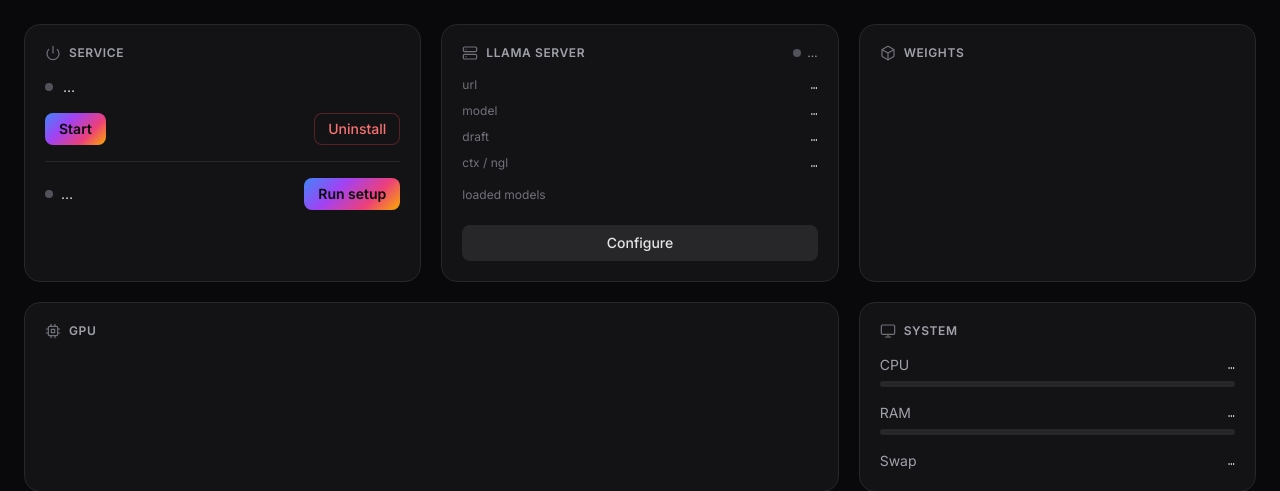
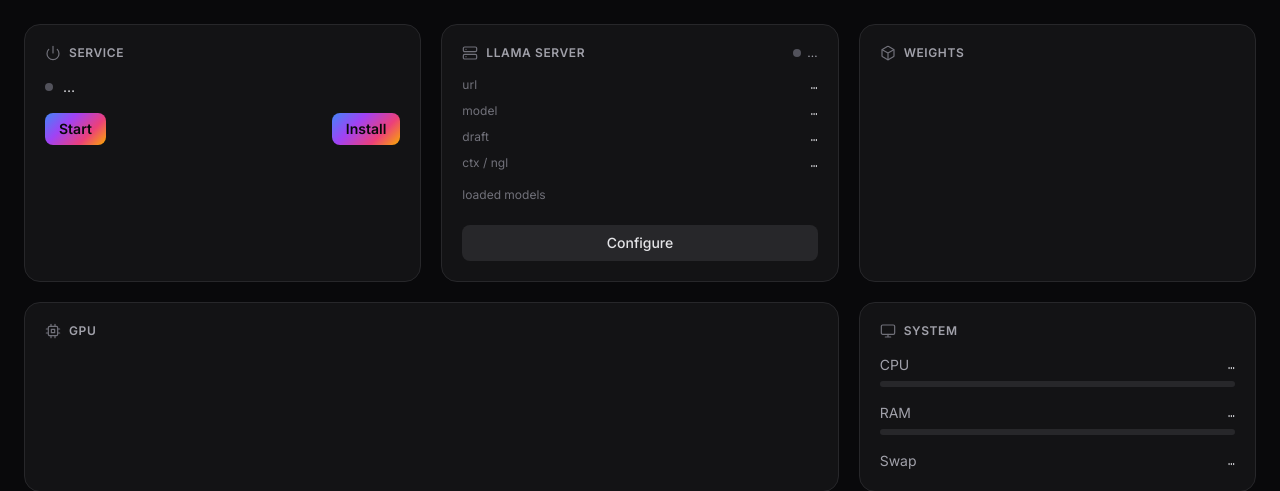
Before and after one commit to HarrisDePerceptron/llama-cpp-dflash2-qwen3.8, a FastAPI app: template web/templates/index.html in a window 1280 px wide. Shown: the part 57-548 px from the top of the page. Run offline with FastAPI, Linux system fonts and the light colour scheme; the template is opened without the code that fills it, so the values that code supplies are empty; some libraries are stand-ins or nearby versions.

Commit message:
feat: simplified install

```diff
--- a/web/templates/index.html
+++ b/web/templates/index.html
@@ -113,6 +113,9 @@ function renderStatusPill(svc, srv) {
 
 let svcDetail = null;
 let svcState = 'idle';
+let setupRunning = false;
+let uninstallRunning = false;
+let ready = false;
 
 function renderService(s) {
   const on = s.active === 'active';
@@ -125,6 +128,27 @@ function renderService(s) {
   btn.className = 'px-3.5 py-1.5 text-sm rounded-lg transition ' + (on
     ? 'font-medium bg-zinc-800 hover:bg-zinc-700 text-zinc-200'
     : 'font-semibold gemini-gradient-135 text-zinc-950 hover:opacity-90') + (busy ? ' opacity-50 cursor-not-allowed' : '');
+}
+
+function renderInstallToggle() {
+  const btn = $('install-toggle');
+  if (setupRunning) {
+    btn.textContent = 'Stop install';
+    btn.disabled = false;
+    btn.className = 'px-3.5 py-1.5 text-sm font-medium rounded-lg text-red-400 ring-1 ring-inset ring-red-500/30 hover:bg-red-500/10 transition ml-auto';
+  } else if (uninstallRunning) {
+    btn.textContent = 'Uninstalling…';
+    btn.disabled = true;
+    btn.className = 'px-3.5 py-1.5 text-sm font-medium rounded-lg text-red-400 ring-1 ring-inset ring-red-500/30 opacity-50 cursor-not-allowed transition ml-auto';
+  } else if (ready) {
+    btn.textContent = 'Uninstall';
+    btn.disabled = false;
+    btn.className = 'px-3.5 py-1.5 text-sm font-medium rounded-lg text-red-400 ring-1 ring-inset ring-red-500/30 hover:bg-red-500/10 transition ml-auto';
+  } else {
+    btn.textContent = 'Install';
+    btn.disabled = false;
+    btn.className = 'px-3.5 py-1.5 text-sm font-semibold rounded-lg gemini-gradient-135 text-zinc-950 hover:opacity-90 transition ml-auto';
+  }
 }
 
 function renderSystem(s) {
@@ -248,24 +272,12 @@ async function refresh() {
     renderSpeed(s.speed);
     renderAgents(s.agents);
     renderStatusPill(s.service, s.server);
-    const built = s.instance.built;
-    const ready = built && s.service.installed;
+    ready = s.instance.built && s.service.installed;
     const setupJob = await j('/api/jobs/setup');
+    const uninstallJob = await j('/api/jobs/uninstall');
     setupRunning = setupJob.state === 'running';
-    $('setup-dot').className = 'w-2 h-2 rounded-full ' + (setupRunning ? 'bg-amber-500 animate-pulse' : ready ? 'bg-emerald-500' : 'bg-zinc-600');
-    $('setup-state').textContent = setupRunning ? 'setup running…' : ready ? 'already set up' : 'not set up';
-    const setupBtn = $('setup-btn');
-    if (setupRunning) {
-      setupBtn.textContent = 'Stop setup';
-      setupBtn.disabled = false;
-      setupBtn.className = 'px-3.5 py-1.5 text-sm font-medium rounded-lg text-red-400 ring-1 ring-inset ring-red-500/30 hover:bg-red-500/10 transition';
-    } else {
-      setupBtn.textContent = 'Run setup';
-      setupBtn.disabled = ready;
-      setupBtn.className = 'px-3.5 py-1.5 text-sm font-semibold rounded-lg transition ' + (ready
-        ? 'bg-zinc-800 text-zinc-600 cursor-not-allowed'
-        : 'gemini-gradient-135 text-zinc-950 hover:opacity-90');
-    }
+    uninstallRunning = uninstallJob.state === 'running';
+    renderInstallToggle();
     const logs = await j('/api/logs?lines=200');
     const el = $('logs');
     el.textContent = logs.lines.join('\n');
@@ -296,7 +308,13 @@ async function svcAction(action) {
   }
 }
 
-async function uninstall() {
+async function installToggle() {
+  if (setupRunning) {
+    await post('/api/jobs/setup/stop');
+    return;
+  }
+  if (uninstallRunning) return;
+  if (ready) {
     const ok = await openConfirm({
       title: 'Uninstall the stack?',
       message: `- stops and removes the {{ unit }} systemd service
@@ -310,16 +328,8 @@ async function uninstall() {
     if (!ok) return;
     await post('/api/service/uninstall');
     openJobModal('uninstall');
-}
-
-let setupRunning = false;
-
-async function setupBtnClick() {
-  if (setupRunning) {
-    await post('/api/jobs/setup/stop');
     return;
   }
-  if ($('setup-btn').disabled) return;
   await post('/api/setup');
   openJobModal('setup');
 }
@@ -489,7 +499,7 @@ async function pollLogModal() {
 }
 
 function openJobModal(which) {
-  const titles = { setup: 'Setup', opencode: 'Configure opencode', uninstall: 'Uninstall' };
+  const titles = { setup: 'Install', opencode: 'Configure opencode', uninstall: 'Uninstall' };
   const stopUrl = which === 'uninstall' ? null : '/api/jobs/' + which + '/stop';
   openLogModal({ title: titles[which], load: () => j('/api/jobs/' + which), stopUrl });
 }
--- a/web/templates/partials/service.html
+++ b/web/templates/partials/service.html
@@ -4,17 +4,8 @@
   {{ dot('bg-zinc-600', id='svc-dot') }}
   <span id="svc-state" class="text-sm text-zinc-300">…</span>
 </div>
-<div class="flex gap-2 mb-4">
+<div class="flex gap-2">
   <button id="svc-toggle" onclick="svcToggle()" class="px-3.5 py-1.5 text-sm font-semibold rounded-lg gemini-gradient-135 text-zinc-950 hover:opacity-90 transition">Start</button>
-  <button onclick="uninstall()" class="px-3.5 py-1.5 text-sm font-medium rounded-lg text-red-400 ring-1 ring-inset ring-red-500/30 hover:bg-red-500/10 transition ml-auto">Uninstall</button>
-</div>
-<div class="border-t border-zinc-800 pt-4">
-  <div class="flex items-center justify-between gap-3">
-    <span class="flex items-center gap-2">
-      {{ dot('bg-zinc-600', id='setup-dot') }}
-      <span id="setup-state" class="text-sm text-zinc-300">…</span>
-    </span>
-    <button id="setup-btn" onclick="setupBtnClick()" class="px-3.5 py-1.5 text-sm font-semibold rounded-lg gemini-gradient-135 text-zinc-950 hover:opacity-90 transition">Run setup</button>
-  </div>
+  <button id="install-toggle" onclick="installToggle()" class="px-3.5 py-1.5 text-sm font-semibold rounded-lg gemini-gradient-135 text-zinc-950 hover:opacity-90 transition ml-auto">Install</button>
 </div>
 {{ icon_card_end() }}
```
Lines whose indentation alone changed are shown as unchanged.
